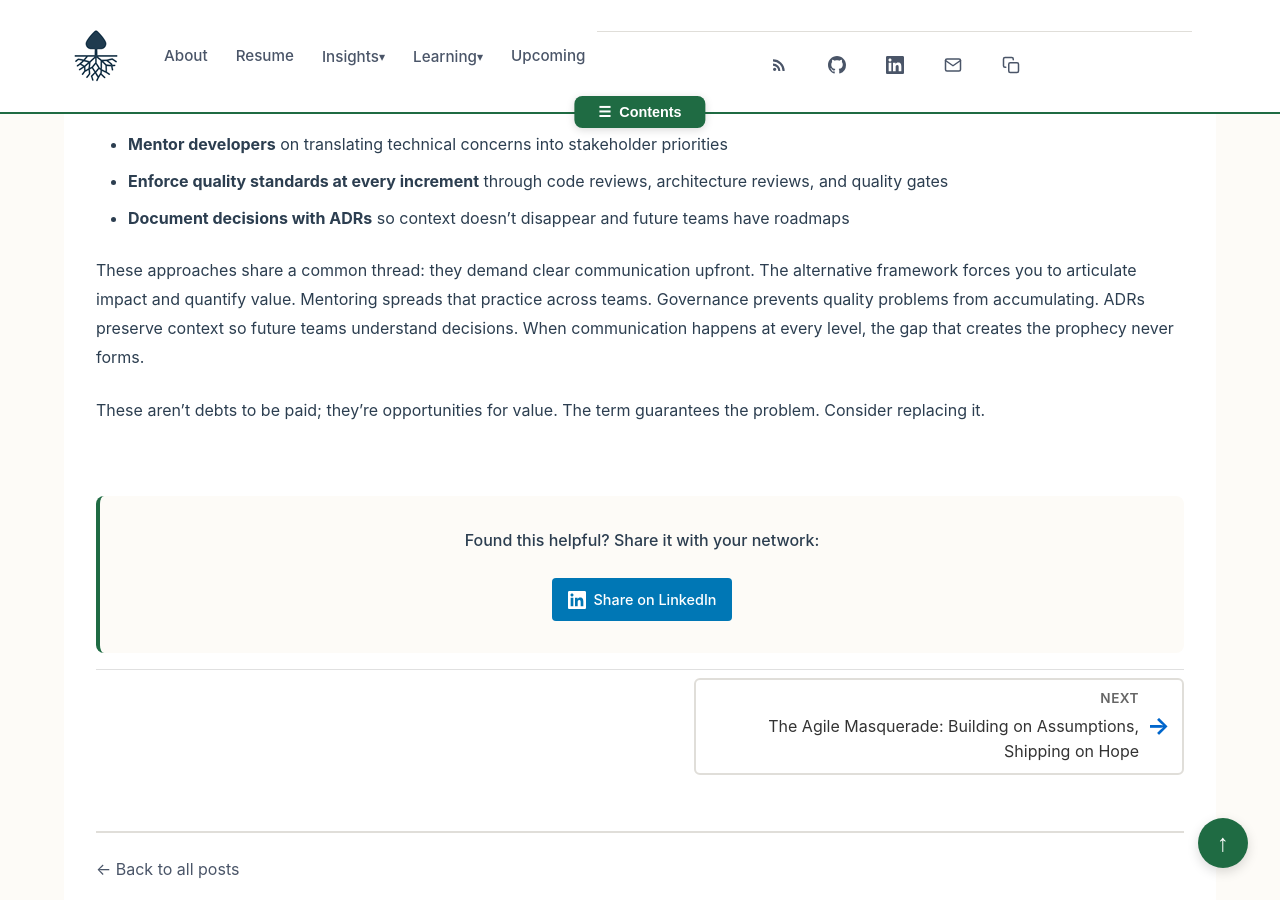
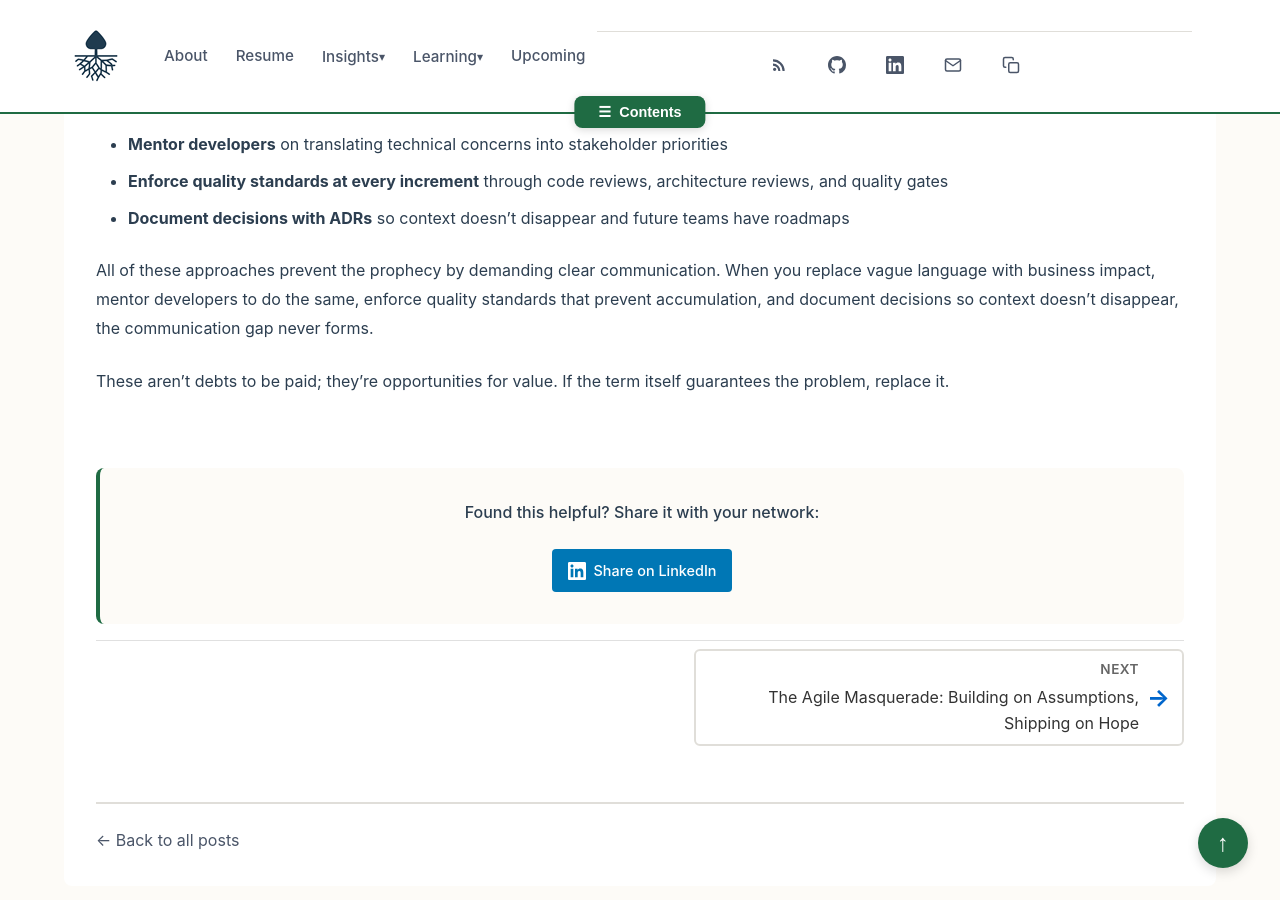
Before and after one commit to stevenstuartm/stevenstuartm.github.io, a Jekyll site: the page built from _posts/2025-11-11-tech-debt-is-a-self-fulfilling-prophecy.md, in a window 1280 px wide and 900 px high, scrolled down 5580 px. Built offline with Jekyll 4.4.1, drawn with Linux system fonts in a browser that asks for light colours.

Commit message:
Improving conclusion of tech debt post

```diff
--- a/_posts/2025-11-11-tech-debt-is-a-self-fulfilling-prophecy.md
+++ b/_posts/2025-11-11-tech-debt-is-a-self-fulfilling-prophecy.md
@@ -130,6 +130,6 @@ Consider breaking it by being the solution:
 - **Enforce quality standards at every increment** through code reviews, architecture reviews, and quality gates
 - **Document decisions with ADRs** so context doesn't disappear and future teams have roadmaps
 
-These approaches share a common thread: they demand clear communication upfront. The alternative framework forces you to articulate impact and quantify value. Mentoring spreads that practice across teams. Governance prevents quality problems from accumulating. ADRs preserve context so future teams understand decisions. When communication happens at every level, the gap that creates the prophecy never forms.
+All of these approaches prevent the prophecy by demanding clear communication. When you replace vague language with business impact, mentor developers to do the same, enforce quality standards that prevent accumulation, and document decisions so context doesn't disappear, the communication gap never forms.
 
-These aren't debts to be paid; they're opportunities for value. The term guarantees the problem. Consider replacing it.
+These aren't debts to be paid; they're opportunities for value. If the term itself guarantees the problem, replace it.
```
